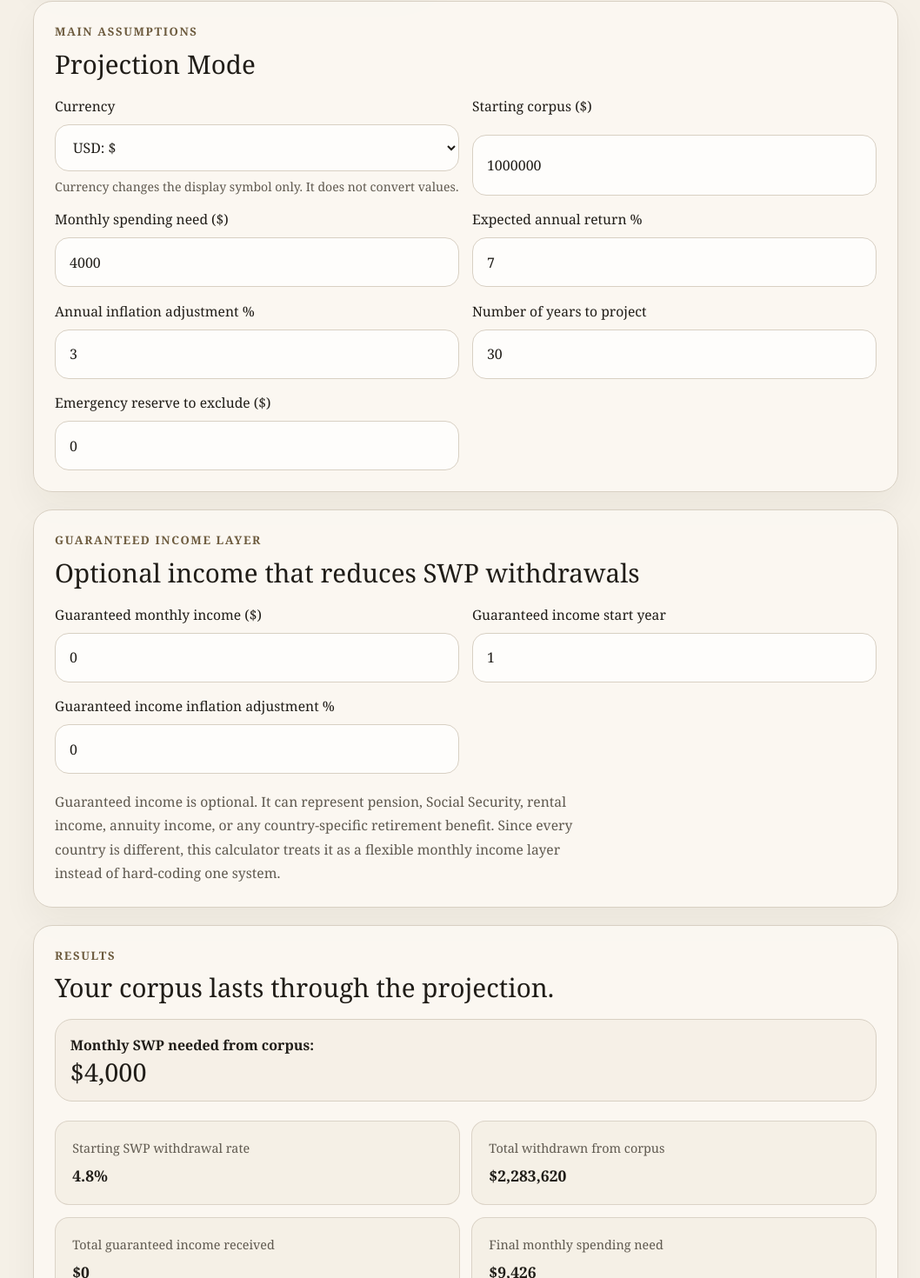
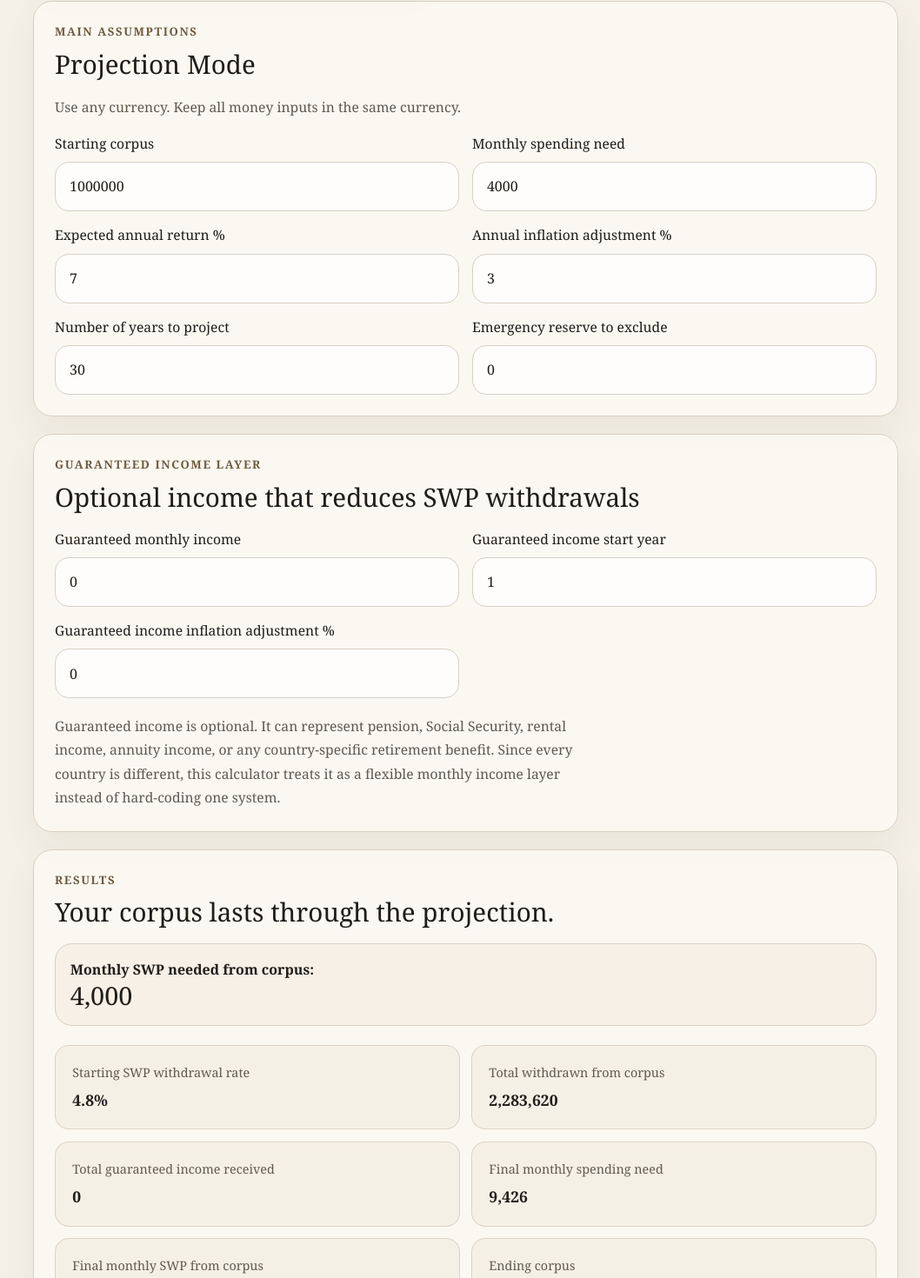
Before and after one commit to naveenniverthy/after-enough, a Next.js app: page /swp-calculator in a window 1280 px wide. Shown: the part 471-1941 px from the top of the page at 87% size, without its empty margins (222-1280 px from the left). Built offline with nearby package versions, Linux system fonts and the light colour scheme.

Commit message:
removed Currency

```diff
--- a/app/globals.css
+++ b/app/globals.css
@@ -2313,18 +2313,20 @@ ol {
   margin-bottom: 0;
 }
 
-.swp-currency-helper {
-  color: var(--text-soft);
-  font-size: 0.88rem;
-  line-height: 1.45;
-}
-
 .swp-section-note {
   max-width: 68ch;
   margin: 1.15rem 0 0;
   color: var(--text-soft);
   font-size: 0.98rem;
   line-height: 1.75;
+}
+
+.calculator-note {
+  color: var(--text-soft);
+}
+
+.calculator-note + .fire-form-fields {
+  margin-top: 1rem;
 }
 
 .swp-swp-needed-box {
--- a/components/SwpCalculator.jsx
+++ b/components/SwpCalculator.jsx
@@ -14,30 +14,17 @@ const defaultInputs = {
   guaranteedInflationAdjustment: "0",
 };
 
-const currencyOptions = [
-  { code: "USD", label: "USD: $", prefix: "$" },
-  { code: "INR", label: "INR: ₹", prefix: "₹" },
-  { code: "EUR", label: "EUR: €", prefix: "€" },
-  { code: "GBP", label: "GBP: £", prefix: "£" },
-  { code: "CAD", label: "CAD: C$", prefix: "C$" },
-  { code: "AUD", label: "AUD: A$", prefix: "A$" },
-  { code: "CHF", label: "CHF: CHF", prefix: "CHF" },
-  { code: "JPY", label: "JPY: ¥", prefix: "¥" },
-];
-
 const mainFields = [
   {
     key: "startingCorpus",
     label: "Starting corpus",
     step: "1000",
-    isMoney: true,
     projectionOnly: true,
   },
   {
     key: "monthlySpendingNeed",
     label: "Monthly spending need",
     step: "100",
-    isMoney: true,
   },
   {
     key: "annualReturn",
@@ -58,7 +45,6 @@ const mainFields = [
     key: "emergencyReserve",
     label: "Emergency reserve to exclude",
     step: "1000",
-    isMoney: true,
   },
 ];
 
@@ -67,7 +53,6 @@ const guaranteedFields = [
     key: "guaranteedMonthlyIncome",
     label: "Guaranteed monthly income",
     step: "100",
-    isMoney: true,
   },
   {
     key: "guaranteedStartYear",
@@ -90,19 +75,14 @@ function toNonNegative(value, fallback = 0) {
   return Math.max(0, toNumber(value, fallback));
 }
 
-function formatCurrency(value, currencyCode = "USD") {
+function formatNumber(value) {
   const amount = Number(value);
-  const currency =
-    currencyOptions.find((option) => option.code === currencyCode) ||
-    currencyOptions[0];
 
-  if (!Number.isFinite(amount)) return `${currency.prefix}0`;
+  if (!Number.isFinite(amount)) return "0";
 
-  const formattedAmount = new Intl.NumberFormat("en-US", {
+  return new Intl.NumberFormat("en-US", {
     maximumFractionDigits: 0,
   }).format(Math.max(0, amount));
-
-  return `${currency.prefix}${formattedAmount}`;
 }
 
 function formatPercent(value) {
@@ -262,11 +242,7 @@ function findTargetCorpus(values) {
 
 export default function SwpCalculator() {
   const [mode, setMode] = useState("projection");
-  const [currency, setCurrency] = useState("USD");
   const [inputs, setInputs] = useState(defaultInputs);
-  const selectedCurrency =
-    currencyOptions.find((option) => option.code === currency) ||
-    currencyOptions[0];
 
   const data = useMemo(() => {
     const values = parseInputs(inputs);
@@ -319,10 +295,7 @@ export default function SwpCalculator() {
   function renderField(field) {
     return (
       <label key={field.key} className="fire-field">
-        <span>
-          {field.label}
-          {field.isMoney ? ` (${selectedCurrency.prefix})` : ""}
-        </span>
+        <span>{field.label}</span>
         <input
           type="number"
           inputMode="decimal"
@@ -341,7 +314,7 @@ export default function SwpCalculator() {
       : data.target.finalProjection;
   const projectionStatus =
     data.projection.depletionMonth === null
-      ? formatCurrency(data.projection.endingCorpus, currency)
+      ? formatNumber(data.projection.endingCorpus)
       : formatRunout(data.projection.depletionMonth);
   const totalTargetCorpus =
     data.target.requiredInvestmentCorpus + data.targetEmergencyReserve;
@@ -371,25 +344,11 @@ export default function SwpCalculator() {
           <h2>{mode === "projection" ? "Projection Mode" : "Target Corpus Mode"}</h2>
         </div>
 
+        <p className="swp-section-note calculator-note">
+          Use any currency. Keep all money inputs in the same currency.
+        </p>
+
         <div className="fire-form-fields swp-fields-grid">
-          <label className="fire-field">
-            <span>Currency</span>
-            <select
-              value={currency}
-              onChange={(event) => setCurrency(event.target.value)}
-            >
-              {currencyOptions.map((option) => (
-                <option key={option.code} value={option.code}>
-                  {option.label}
-                </option>
-              ))}
-            </select>
-            <small className="swp-currency-helper">
-              Currency changes the display symbol only. It does not convert
-              values.
-            </small>
-          </label>
-
           {mainFields
             .filter((field) => mode === "projection" || !field.projectionOnly)
             .map((field) => renderField(field))}
@@ -432,7 +391,7 @@ export default function SwpCalculator() {
             <strong>Monthly SWP needed from corpus:</strong>
           </p>
           <p className="fire-big-number">
-            {formatCurrency(data.currentMonthlySwpNeeded, currency)}
+            {formatNumber(data.currentMonthlySwpNeeded)}
           </p>
         </div>
 
@@ -445,28 +404,25 @@ export default function SwpCalculator() {
             <div className="soft-card">
               <span>Total withdrawn from corpus</span>
               <strong>
-                {formatCurrency(
-                  data.projection.totalWithdrawnFromCorpus,
-                  currency,
-                )}
+                {formatNumber(data.projection.totalWithdrawnFromCorpus)}
               </strong>
             </div>
             <div className="soft-card">
               <span>Total guaranteed income received</span>
               <strong>
-                {formatCurrency(data.projection.totalGuaranteedIncome, currency)}
+                {formatNumber(data.projection.totalGuaranteedIncome)}
               </strong>
             </div>
             <div className="soft-card">
               <span>Final monthly spending need</span>
               <strong>
-                {formatCurrency(data.projection.finalMonthlySpendingNeed, currency)}
+                {formatNumber(data.projection.finalMonthlySpendingNeed)}
               </strong>
             </div>
             <div className="soft-card">
               <span>Final monthly SWP from corpus</span>
               <strong>
-                {formatCurrency(data.projection.finalMonthlySwpFromCorpus, currency)}
+                {formatNumber(data.projection.finalMonthlySwpFromCorpus)}
               </strong>
             </div>
             <div className="soft-card">
@@ -483,18 +439,16 @@ export default function SwpCalculator() {
             <div className="soft-card">
               <span>Estimated required investment corpus</span>
               <strong>
-                {formatCurrency(data.target.requiredInvestmentCorpus, currency)}
+                {formatNumber(data.target.requiredInvestmentCorpus)}
               </strong>
             </div>
             <div className="soft-card">
               <span>Emergency reserve</span>
-              <strong>
-                {formatCurrency(data.targetEmergencyReserve, currency)}
-              </strong>
+              <strong>{formatNumber(data.targetEmergencyReserve)}</strong>
             </div>
             <div className="soft-card">
               <span>Total target corpus</span>
-              <strong>{formatCurrency(totalTargetCorpus, currency)}</strong>
+              <strong>{formatNumber(totalTargetCorpus)}</strong>
             </div>
             <div className="soft-card">
               <span>First-year SWP withdrawal rate</span>
@@ -503,18 +457,14 @@ export default function SwpCalculator() {
             <div className="soft-card">
               <span>Total guaranteed income over the period</span>
               <strong>
-                {formatCurrency(
-                  data.target.finalProjection.totalGuaranteedIncome,
-                  currency,
-                )}
+                {formatNumber(data.target.finalProjection.totalGuaranteedIncome)}
               </strong>
             </div>
             <div className="soft-card">
               <span>Total withdrawn from corpus</span>
               <strong>
-                {formatCurrency(
+                {formatNumber(
                   data.target.finalProjection.totalWithdrawnFromCorpus,
-                  currency,
                 )}
               </strong>
             </div>
@@ -540,12 +490,10 @@ export default function SwpCalculator() {
               {activeProjection.yearlyRows.map((row) => (
                 <tr key={row.year}>
                   <td>{row.year}</td>
-                  <td>{formatCurrency(row.annualSpendingNeed, currency)}</td>
-                  <td>{formatCurrency(row.guaranteedIncome, currency)}</td>
-                  <td>
-                    {formatCurrency(row.swpWithdrawnFromCorpus, currency)}
-                  </td>
-                  <td>{formatCurrency(row.yearEndCorpus, currency)}</td>
+                  <td>{formatNumber(row.annualSpendingNeed)}</td>
+                  <td>{formatNumber(row.guaranteedIncome)}</td>
+                  <td>{formatNumber(row.swpWithdrawnFromCorpus)}</td>
+                  <td>{formatNumber(row.yearEndCorpus)}</td>
                 </tr>
               ))}
             </tbody>
```
Also changed, not shown: components/FireCalculator.jsx (+15 -36 lines).
